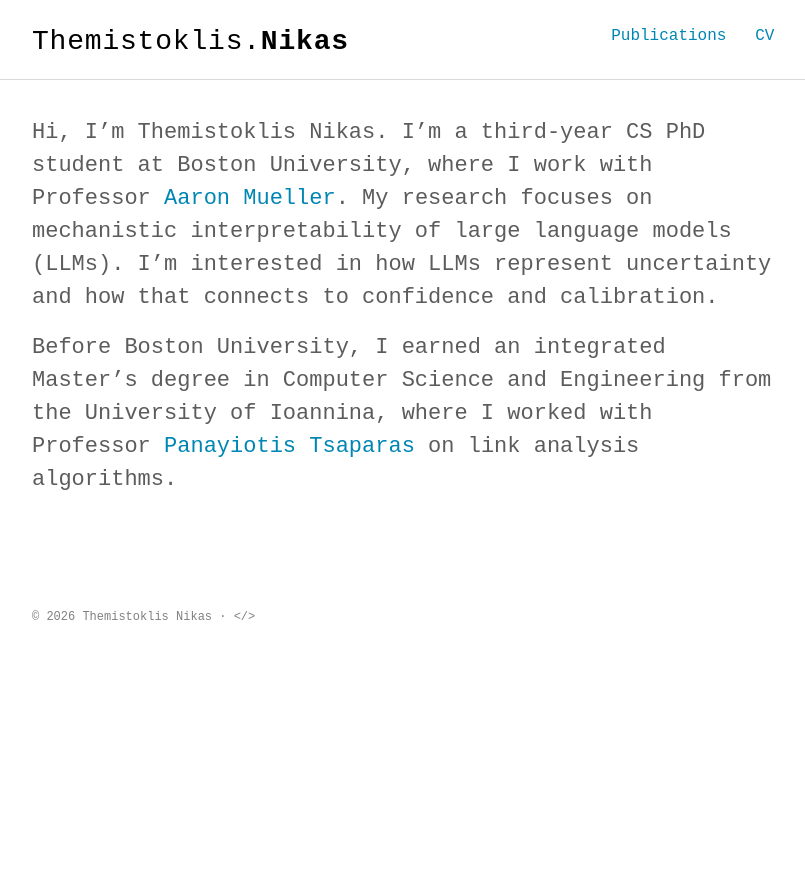
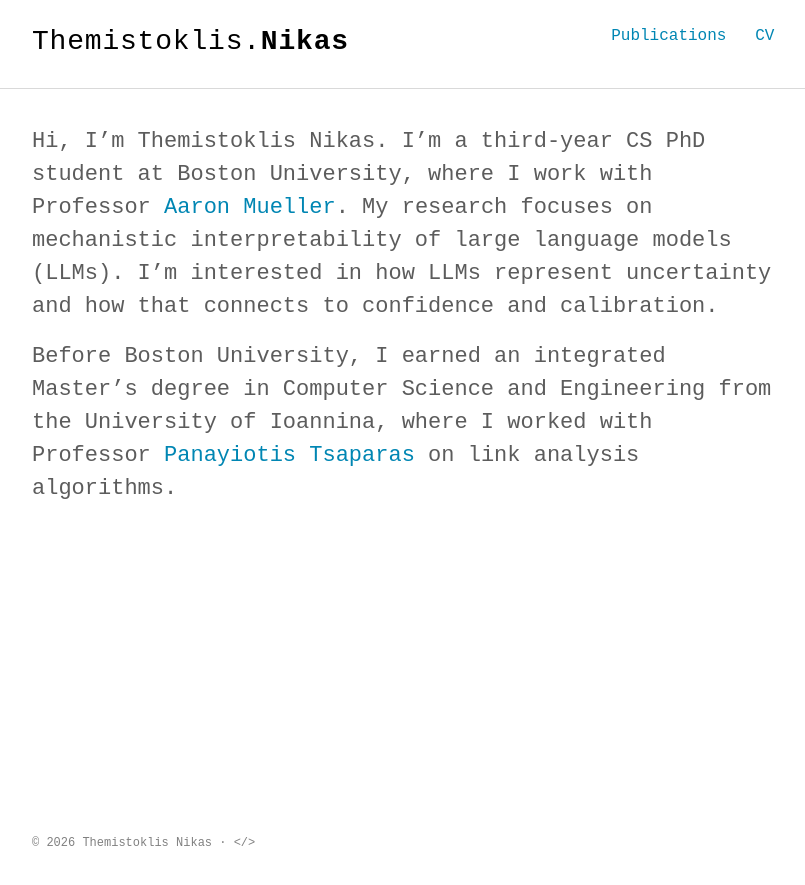
Before and after one commit to tnikas/tnikas.github.io, a Jekyll site: the page built from index.html, in a window 1280 px wide. Shown: the top 885 px of the page, without its empty margins (232-1037 px from the left). Built offline with Jekyll 4.4.1, drawn with Linux system fonts in a browser that asks for light colours; some web fonts are replaced.

Commit message:
changed footer

```diff
--- a/assets/scss/_layout.scss
+++ b/assets/scss/_layout.scss
@@ -10,6 +10,17 @@
 body {
   width: 100%;
   height: 100%;
+}
+
+body {
+  display: flex;
+  flex-direction: column;
+}
+
+.wrapper {
+  flex: 1;
+  display: flex;
+  flex-direction: column;
 }
 
 .clearfix {
@@ -29,6 +40,10 @@
 
 body {
   background-color: $base-background-color;
+}
+
+main.wrapper {
+  flex: 1;
 }
 
 hr {
@@ -223,6 +238,7 @@
   @extend .clearfix;
 
   padding: $base-spacing 0;
+  margin-top: auto;
 
   a {
     @extend .link;
```
